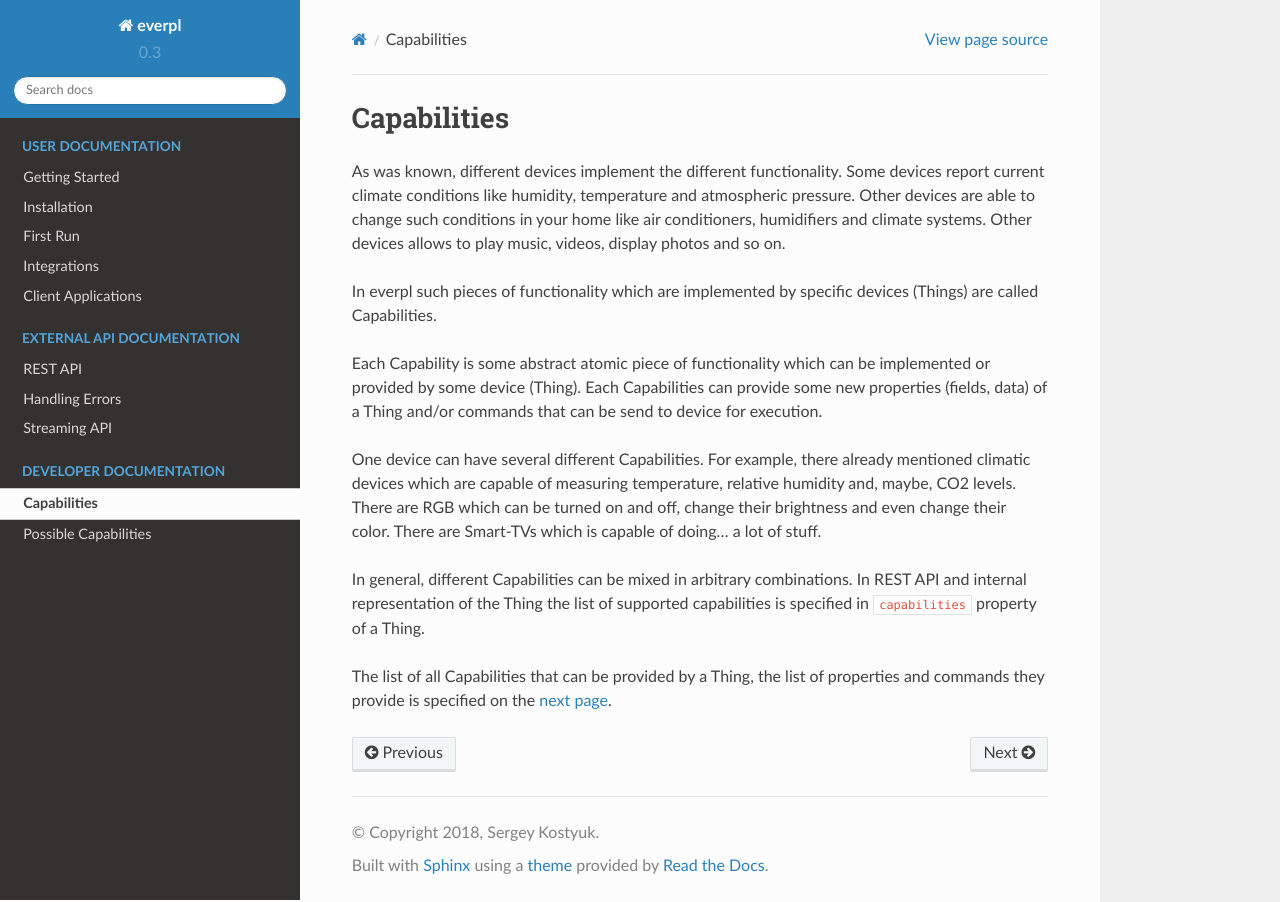
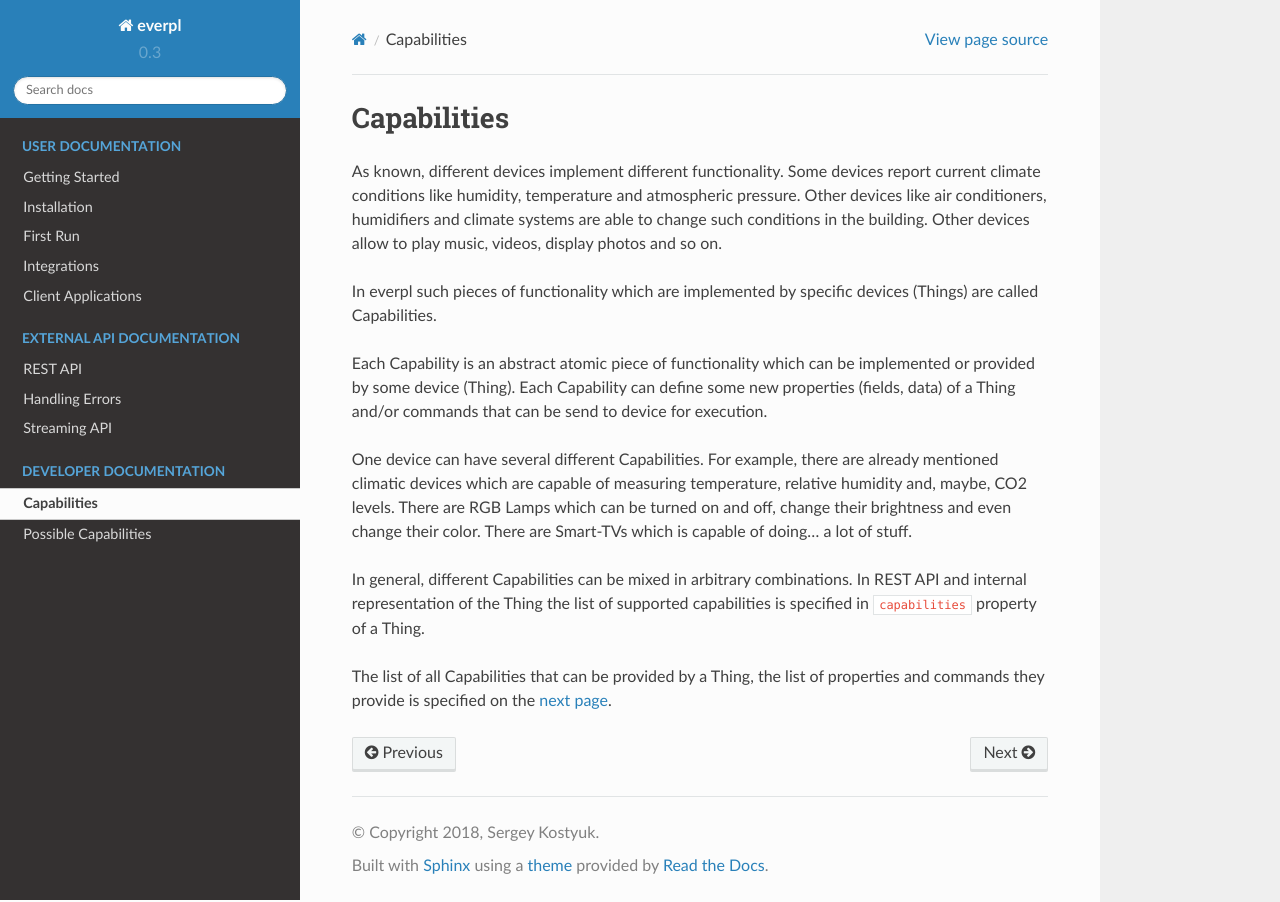
Before and after one commit to fossabot/everpl, a Sphinx documentation site: the page built from docs/source/developer/capabilities.rst, in a window 1280 px wide. Built offline with Sphinx 7.4.7 and the Read the Docs theme 2.0.0, drawn with Linux system fonts in a browser that asks for light colours; pages that are not in the unit, such as notebooks, are missing from menus.

Commit message:
DOCS: Slightly improved grammar and stylistics of the text

```diff
--- a/docs/source/developer/capabilities.rst
+++ b/docs/source/developer/capabilities.rst
@@ -1,24 +1,24 @@
 Capabilities
 ============
 
-As was known, different devices implement the different functionality.
+As known, different devices implement different functionality.
 Some devices report current climate conditions like humidity,
-temperature and atmospheric pressure. Other devices are able to change
-such conditions in your home like air conditioners, humidifiers and
-climate systems. Other devices allows to play music, videos, display
-photos and so on.
+temperature and atmospheric pressure. Other devices like air
+conditioners, humidifiers and climate systems are able to change
+such conditions in the building. Other devices allow to play music,
+videos, display photos and so on.
 
 In everpl such pieces of functionality which are implemented by specific
 devices (Things) are called Capabilities.
 
-Each Capability is some abstract atomic piece of functionality which can
-be implemented or provided by some device (Thing). Each Capabilities
-can provide some new properties (fields, data) of a Thing and/or commands
+Each Capability is an abstract atomic piece of functionality which can
+be implemented or provided by some device (Thing). Each Capability
+can define some new properties (fields, data) of a Thing and/or commands
 that can be send to device for execution.
 
 One device can have several different Capabilities. For example, there
-already mentioned climatic devices which are capable of measuring
-temperature, relative humidity and, maybe, CO2 levels. There are RGB
+are already mentioned climatic devices which are capable of measuring
+temperature, relative humidity and, maybe, CO2 levels. There are RGB Lamps
 which can be turned on and off, change their brightness and even change
 their color. There are Smart-TVs which is capable of doing... a lot of
 stuff.
```
